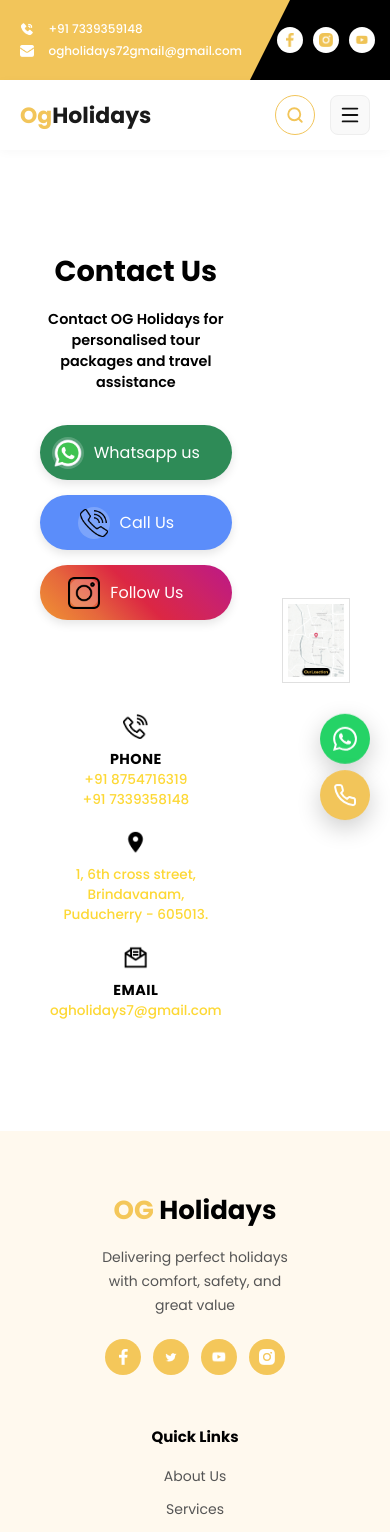
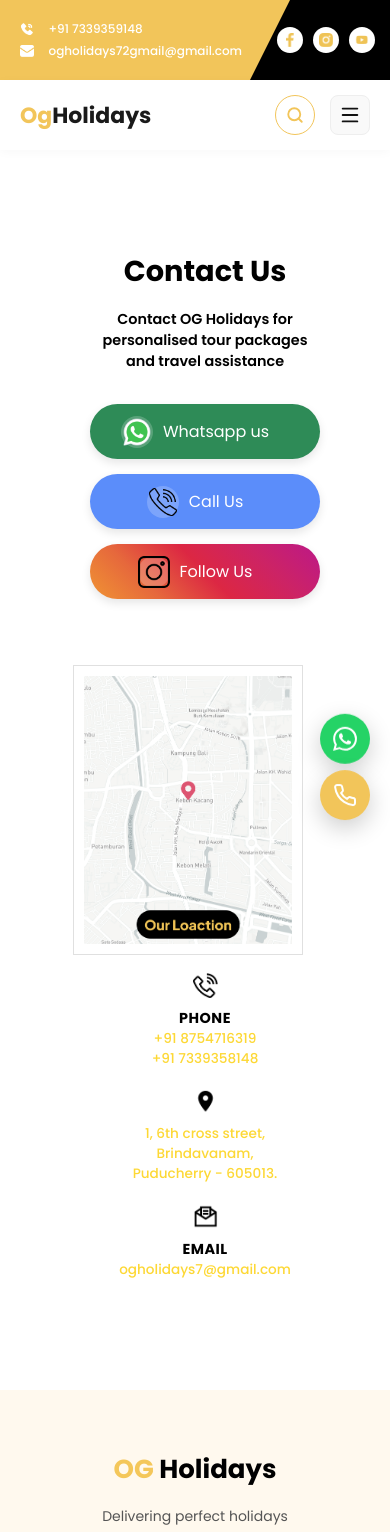
Before and after one commit to veeriaperumal/OG_Holidays, a React (Vite) app: page /contact in a window 390 px wide. Shown: the top 1532 px of the page. Built offline with nearby package versions, Linux system fonts and the light colour scheme.

Commit message:
Contact Page responsive

```diff
--- a/src/Pages/Contact.css
+++ b/src/Pages/Contact.css
@@ -411,6 +411,7 @@
   .contact-left {
     align-items: center;
     text-align: center;
+    margin-left: 50px;
     width: 100%;
   }
 
@@ -435,7 +436,7 @@
   .contact-info-row {
     justify-content: center;
     gap: 30px;
-    margin-top: 20px;
+    margin-top: 50px;
   }
 }
 
@@ -462,23 +463,27 @@
   .contact-info-row {
     flex-direction: column;
     align-items: center;
-    gap: 20px;
+    margin-top: 300px;
+    gap: 80px;
   }
 
   .info-item {
     flex-direction: column;
     align-items: center;
     text-align: center;
+
   }
 
   /* Map Adjustments */
   .contact-right {
     width: 100%;
+    margin-left: -250px;
+    margin-top: 80px;
   }
 
   .map-wrapper {
     width: 100%;
-    padding: 5px;
+    margin-left: -95px;
   }
 
   .location-badge {
```
